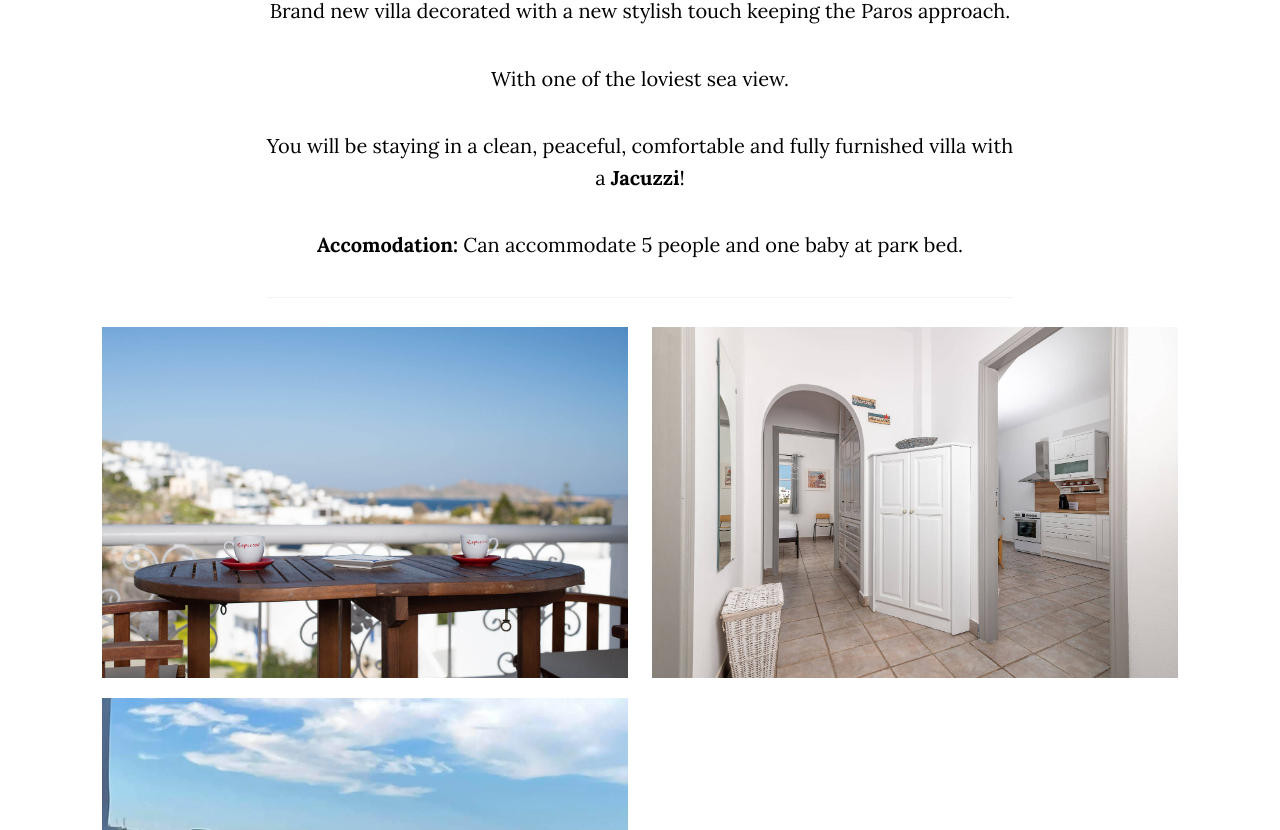
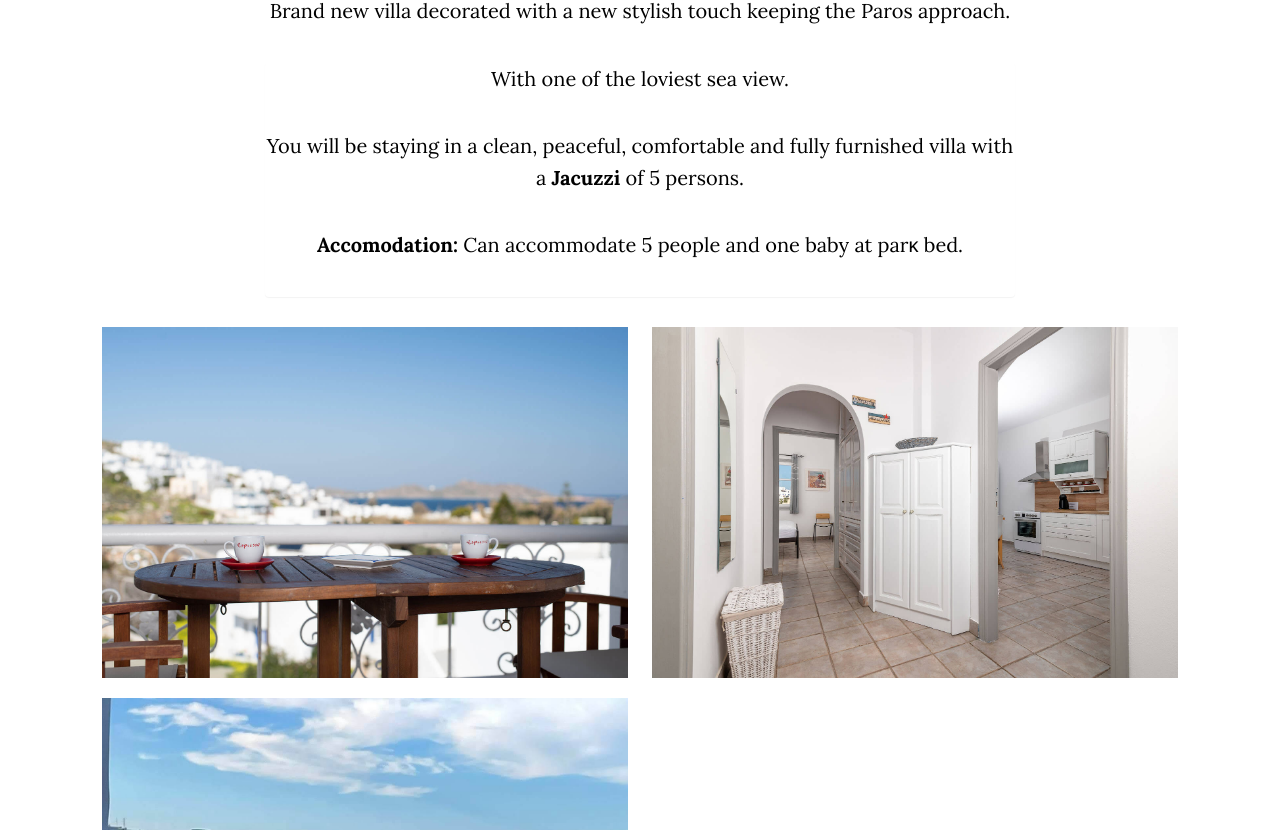
Before and after one commit to bvassilis/paros, a website: page index.html in a window 1280 px wide. Shown: the part 973-1803 px from the top of the page. Drawn offline with nearby package versions, Linux system fonts and the light colour scheme; some packages are replaced by stand-ins of ours.

Commit message:
fix: title

```diff
--- a/index.html
+++ b/index.html
@@ -101,7 +101,7 @@
                 <p>Brand new villa decorated with a new stylish touch keeping the Paros approach. </p>
 <div class="panel panel-professional">
 
-<p>With one of the loviest sea view.</p><p> You will be staying in a clean, peaceful, comfortable and fully furnished villa with a <strong>Jacuzzi</strong>!</p>
+<p>With one of the loviest sea view.</p><p> You will be staying in a clean, peaceful, comfortable and fully furnished villa with a <strong>Jacuzzi</strong> of 5 persons.</p>
                                     <p><strong>Accomodation:</strong> Can accommodate 5 people and one baby at parκ bed. </p>
 
                 </div>
```
